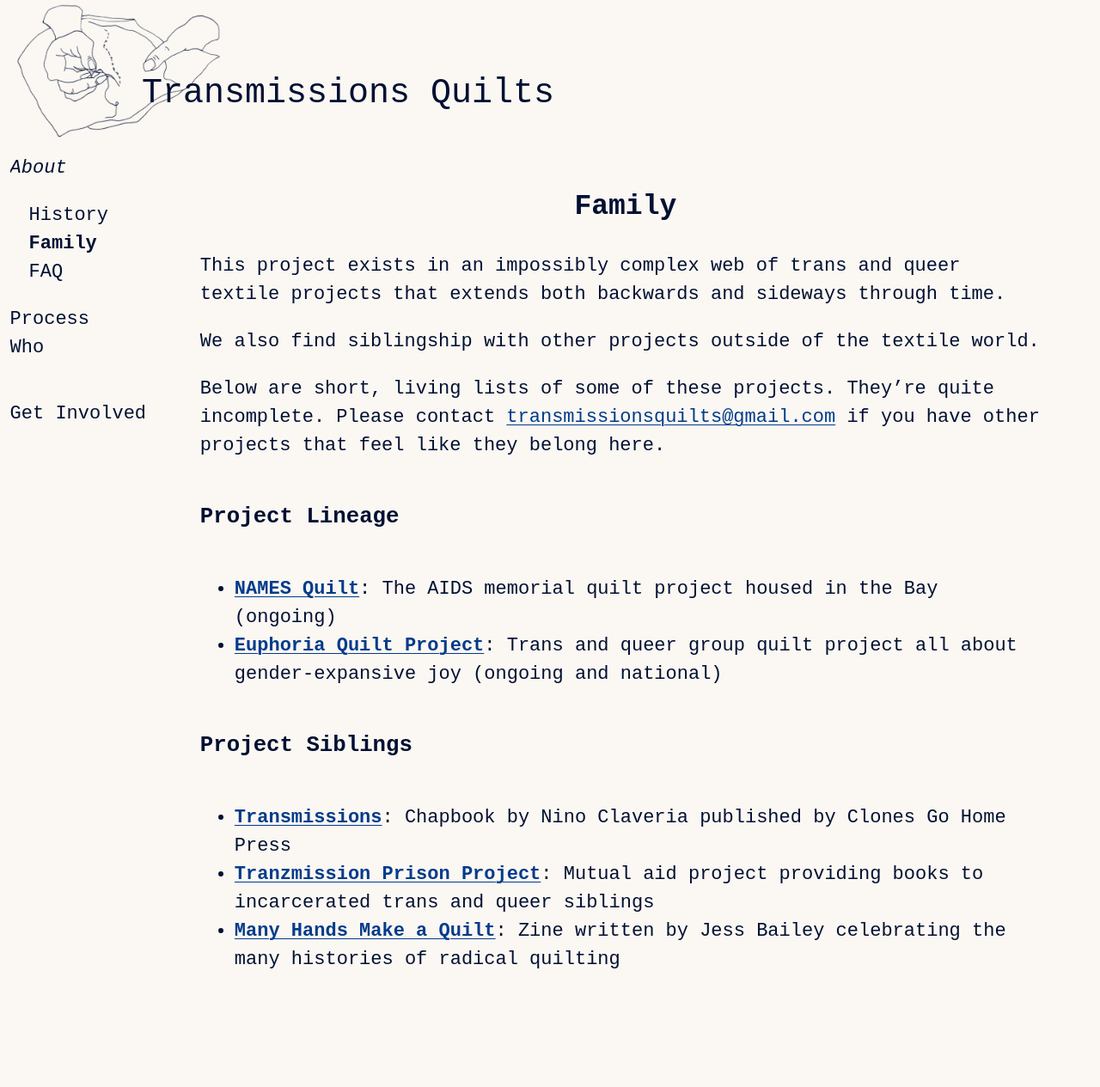
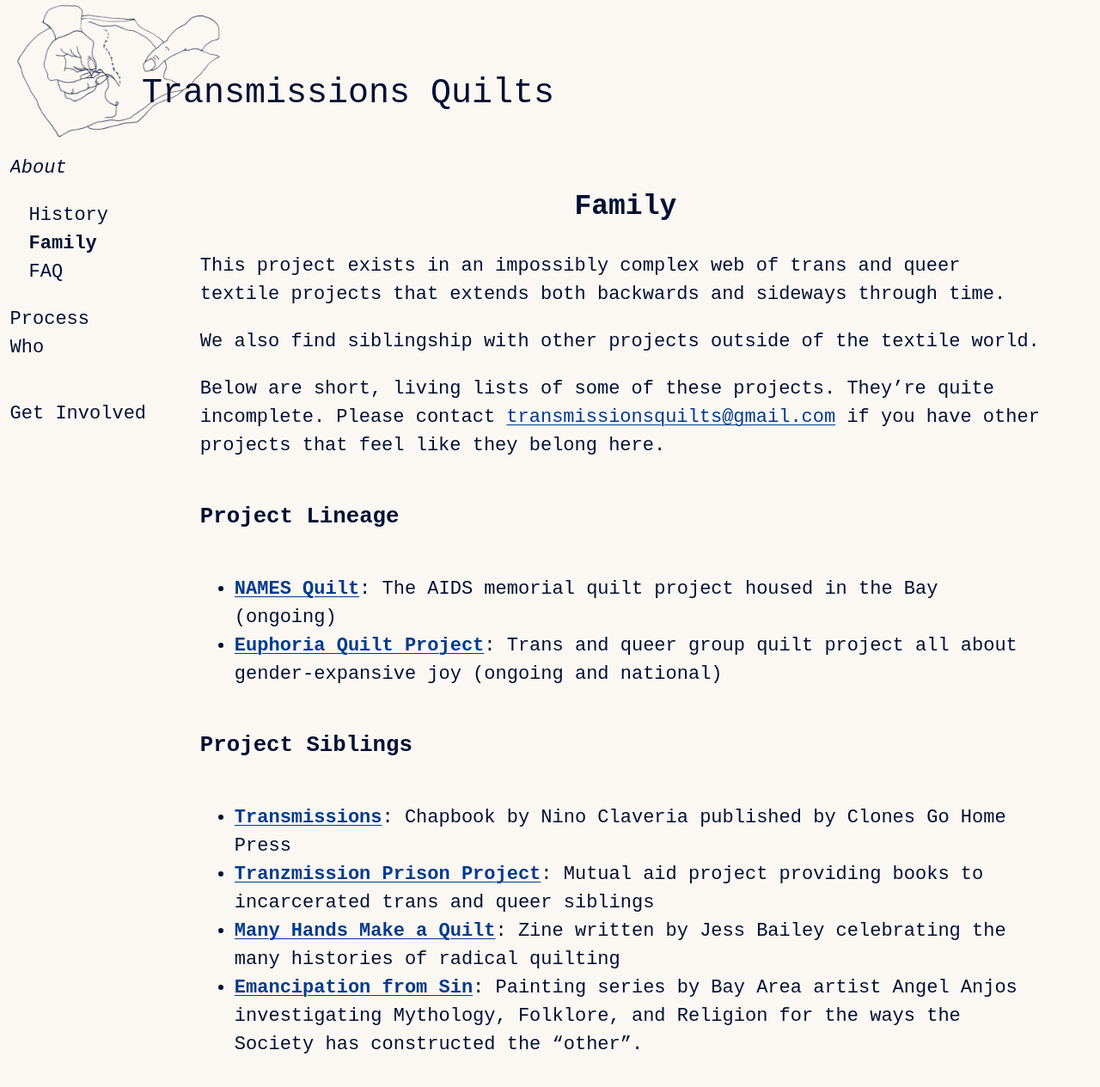
Before and after one commit to danieldickison/transmission-site, a Jekyll site: the page built from family.markdown, in a window 1280 px wide and 1276 px high. Shown: the top 1265 px of the window at 86% size. Built offline with Jekyll 4.4.1, drawn with Linux system fonts in a browser that asks for light colours; some web fonts are replaced; our own code applies the rules of GitHub Pages for plain Markdown files.

Commit message:
Update family.markdown

```diff
--- a/family.markdown
+++ b/family.markdown
@@ -34,3 +34,5 @@ projects that feel like they belong here.
   siblings
 - [**Many Hands Make a Quilt**](https://shop.tatter.org/products/many-hands-make-a-quilt-short-stories-of-radical-quilting-by-jess-bailey?variant=44180330742081):
   Zine written by Jess Bailey celebrating the many histories of radical quilting
+- [**Emancipation from Sin**](https://www.instagram.com/angelalbieanjos/?hl=en):
+  Painting series by Bay Area artist Angel Anjos investigating Mythology, Folklore, and Religion for the ways the Society has constructed the “other”.
```
